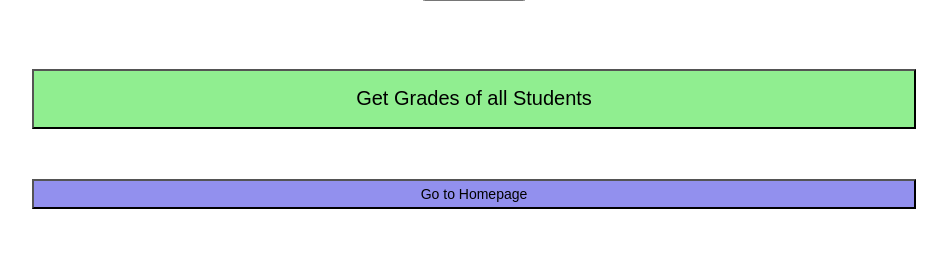
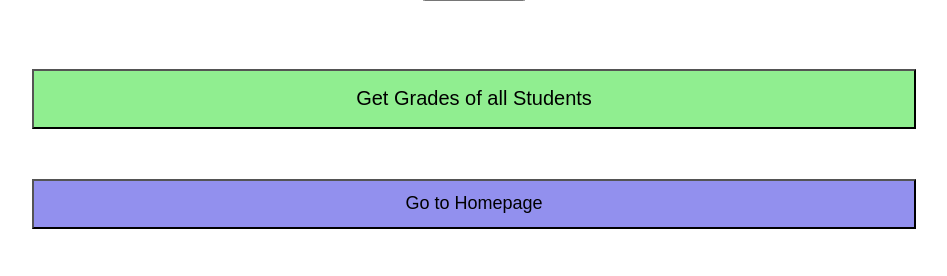
Before and after one commit to nacpatil/Flask_api_demo, a Flask app: page /studenteditlink/1 in a window 1280 px wide. Shown: the part 223-499 px from the top of the page, without its empty margins (166-1113 px from the left). Run offline with Flask 2, Linux system fonts and the light colour scheme.

```diff
--- a/templates/editstudent.html
+++ b/templates/editstudent.html
@@ -26,7 +26,7 @@
       <br>
 
       <form action="http://localhost:5000/">
-      <p><input type = "submit"  style="background-color:rgb(146, 144, 238); font-size : 14px; width: 70%; height: 30;" value = "Go to Homepage"  /></p>
-      </form>
+         <p><input type = "submit"  style="background-color:rgb(146, 144, 238); font-size : 18px; width: 70%; height: 50;" value = "Go to Homepage"  /></p>
+     </form>
    </center>
 </html>
```
